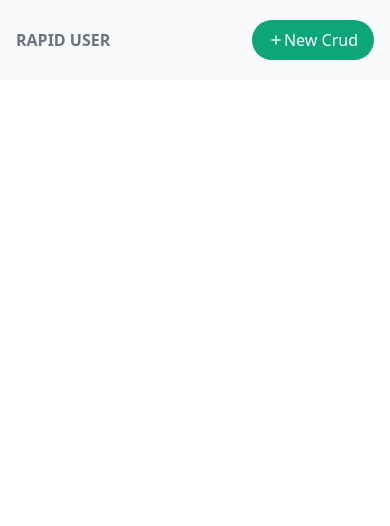
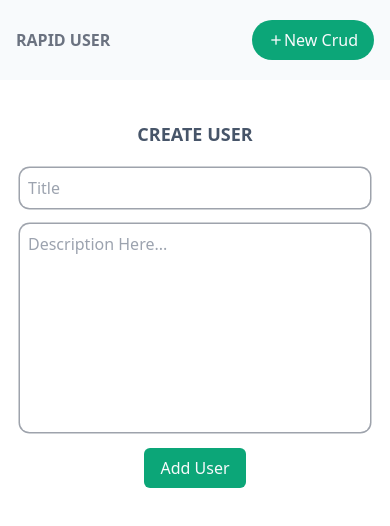
Before and after one commit to okorojames/rapid-users-frontend, a React (Vite) app: page /new-user in a window 390 px wide. Shown: the top 526 px of the page. Built offline with nearby package versions, Linux system fonts and the light colour scheme.

Commit message:
fixed some issues with mobile resoonsive display

```diff
--- a/src/App.jsx
+++ b/src/App.jsx
@@ -1,13 +1,17 @@
 import { Route, Routes } from "react-router-dom";
 import Home from "./Home";
 import Header from "./Header";
+import NewUser from "./NewUser";
+import UpdateUser from "./UpdateUser";
 
 const App = () => {
   return (
-    <main className="container mx-auto">
+    <main className="relative">
       <Header />
       <Routes>
         <Route exact path="/" element={<Home />} />
+        <Route exact path="/new-user" element={<NewUser />} />
+        <Route exact path="/update-user/:id" element={<UpdateUser />} />
       </Routes>
     </main>
   );
--- /dev/null
+++ b/src/DeletedContext.jsx
@@ -0,0 +1,14 @@
+import { createContext, useState } from "react";
+
+export const DeletedContext = createContext();
+const DeletedContextProvider = ({ children }) => {
+  // states
+  const [deleted, setDeleted] = useState(false);
+  return (
+    <DeletedContext.Provider value={{ deleted, setDeleted }}>
+      {children}
+    </DeletedContext.Provider>
+  );
+};
+
+export default DeletedContextProvider;
--- a/src/Header.jsx
+++ b/src/Header.jsx
@@ -1,14 +1,23 @@
 import React from "react";
+import { Link, useNavigate } from "react-router-dom";
 
 const Header = () => {
+  const navigate = useNavigate();
   return (
-    <nav className="flex justify-between items-center mb-10 py-5 px-4 bg-slate-50">
-      <h3 className="uppercase font-bold text-gray-500">Rapid User</h3>
-      <button className="nav__btn flex items-center text-slate-50 py-2 px-4 rounded-full">
-        <i className="bx bx-plus"></i>
-        <p>New Crud</p>
-      </button>
-    </nav>
+    <header className="bg-slate-50 sticky top-0 z-10">
+      <nav className="flex justify-between items-center mb-10 py-5 px-4 container mx-auto ">
+        <Link to="/">
+          <h3 className="uppercase font-bold text-gray-500">Rapid User</h3>
+        </Link>
+        <button
+          className="nav__btn flex items-center text-slate-50 py-2 px-4 rounded-full"
+          onClick={() => navigate("/new-user")}
+        >
+          <i className="bx bx-plus"></i>
+          <p>New Crud</p>
+        </button>
+      </nav>
+    </header>
   );
 };
 
--- a/src/Home.jsx
+++ b/src/Home.jsx
@@ -1,8 +1,12 @@
-import React from "react";
+import React, { useContext } from "react";
 import useFetch from "./useFetch";
 import UserCard from "./assets/UserCard";
+import { DeletedContext } from "./DeletedContext";
 
 const Home = () => {
+  // states
+  const { deleted, setDeleted } = useContext(DeletedContext);
+
   // fetching theh data
   const {
     data: users,
@@ -10,12 +14,42 @@ const Home = () => {
     error,
   } = useFetch("http://localhost:4000/api/rapid/users/");
 
+  // handle re-fetch data again
+  const handleReFetch = async () => {
+    try {
+      const { data: users } = useFetch(
+        "http://localhost:4000/api/rapid/users/"
+      );
+      setDeleted(!deleted);
+    } catch (err) {
+      console.log(err);
+    }
+  };
+
   // rendering the data
   return (
     <>
       {loading && <p>Loading...</p>}
       {error && <p>{error}</p>}
-      <div className="flex flex-col gap-3 user__row">
+      {deleted === true ? (
+        <div className="overlay_wrapper">
+          <div className="overlay bg-slate-500 fixed top-0 left-0 right-0 bottom-0 z-30 opacity-80"></div>
+          <div className="overlay_text flex flex-col gap-4 fixed z-50 bg-slate-50 py-5 px-5 rounded-md">
+            <p className=" text-xl font-bold capitalize">
+              User has been sucessfully deleted
+            </p>
+            <button
+              className=" text-slate-100 bg-slate-600 self-center py-2 px-4 rounded-md"
+              onClick={handleReFetch}
+            >
+              OK
+            </button>
+          </div>
+        </div>
+      ) : (
+        <></>
+      )}
+      <div className="flex flex-col gap-3 user__row mb-6">
         {users && users.map((user) => <UserCard key={user._id} user={user} />)}
       </div>
     </>
--- /dev/null
+++ b/src/NewUser.jsx
@@ -0,0 +1,65 @@
+import React, { useState } from "react";
+import { useNavigate } from "react-router-dom";
+
+const NewUser = () => {
+  const navigate = useNavigate();
+  // states
+  const [title, setTitle] = useState();
+  const [desc, setDesc] = useState();
+
+  //user data
+  const user_data = { title, desc };
+
+  // handle post user
+  const handlePostUser = async (e) => {
+    e.preventDefault();
+    try {
+      const res = await fetch("http://localhost:4000/api/rapid/post-user", {
+        method: "POST",
+        headers: {
+          "Content-Type": "application/json",
+        },
+        body: JSON.stringify(user_data),
+      });
+      if (res.ok) {
+        navigate("/");
+      }
+    } catch (err) {
+      console.log(err);
+    }
+  };
+
+  // displayign the form
+  return (
+    <div className="new_user_section px-5">
+      <div className="container mx-auto">
+        <div className="text-center my-5 font-bold text-lg text-slate-600">
+          CREATE USER
+        </div>
+        <form className="flex flex-col gap-4">
+          <input
+            className="form__input"
+            type="text"
+            placeholder="title"
+            onChange={(e) => setTitle(e.target.value)}
+          />
+          <textarea
+            className="form__input resize-none"
+            placeholder="description here..."
+            rows="8"
+            onChange={(e) => setDesc(e.target.value)}
+          ></textarea>
+          <button
+            className="rounded-md self-center py-2 px-4 text-slate-50"
+            style={{ backgroundColor: "#0ca678" }}
+            onClick={handlePostUser}
+          >
+            Add User
+          </button>
+        </form>
+      </div>
+    </div>
+  );
+};
+
+export default NewUser;
--- /dev/null
+++ b/src/UpdateUser.jsx
@@ -0,0 +1,91 @@
+import React, { useEffect, useState } from "react";
+import { useNavigate, useParams } from "react-router-dom";
+import useFetch from "./useFetch";
+
+const UpdateUser = () => {
+  // id
+  const { id } = useParams();
+
+  // states
+  const [title, setTitle] = useState();
+  const [desc, setDesc] = useState();
+  const [data, setData] = useState();
+
+  // new user data
+  const new_user_data = { title, desc };
+
+  // navigate
+  const navigate = useNavigate();
+
+  // fetch single user with the id
+  useEffect(() => {
+    const getUser = async () => {
+      const res = await fetch(`http://localhost:4000/api/rapid/user/${id}`);
+      const data = await res.json();
+      setData(data);
+      setTitle(data.title);
+      setDesc(data.desc);
+    };
+    getUser();
+  }, []);
+
+  // handle post user upadte details
+  const handleUpdateUser = async (e) => {
+    e.preventDefault();
+    try {
+      const res = await fetch(
+        `http://localhost:4000/api/rapid/update-user/${id}`,
+        {
+          method: "PATCH",
+          headers: {
+            "Content-Type": "application/json",
+          },
+          body: JSON.stringify(new_user_data),
+        }
+      );
+      if (res.ok) {
+        navigate("/");
+      }
+    } catch (err) {
+      console.log(err);
+    }
+  };
+
+  // dislaying the update user form
+  return (
+    <div className="new_user_section px-5">
+      {data && (
+        <div className="container mx-auto">
+          <div className="text-center my-5 font-bold text-lg text-slate-600">
+            UPDATE USER
+          </div>
+          <form className="flex flex-col gap-4">
+            <input
+              className="form__input"
+              type="text"
+              placeholder="title"
+              onChange={(e) => setTitle(e.target.value)}
+              value={title}
+            />
+            <textarea
+              className="form__input resize-none"
+              placeholder="description here..."
+              rows="8"
+              onChange={(e) => setDesc(e.target.value)}
+              value={desc}
+            ></textarea>
+            <button
+              className="rounded-md self-center py-2 px-4 text-slate-50"
+              style={{ backgroundColor: "#0ca678" }}
+              onClick={handleUpdateUser}
+            >
+              Update User
+            </button>
+          </form>
+        </div>
+      )}
+    </div>
+  );
+};
+
+export default UpdateUser;
--- a/src/assets/UserCard.jsx
+++ b/src/assets/UserCard.jsx
@@ -1,4 +1,6 @@
-import React, { useRef } from "react";
+import React, { useContext, useRef, useState } from "react";
+import { Link } from "react-router-dom";
+import { DeletedContext } from "../DeletedContext";
 
 const UserCard = ({ user }) => {
   // references
@@ -9,20 +11,37 @@ const UserCard = ({ user }) => {
     delete__toggle.current.classList.toggle("toggle__btns");
   };
 
+  // states
+  const { deleted, setDeleted } = useContext(DeletedContext);
+
   // handle delete user
   const handleDeleteUser = async () => {
     try {
-      await fetch(`http://localhost:4000/api/rapid/delete-user/${user._id}`, {
+      const res = await fetch(
+        `http://localhost:4000/api/rapid/delete-user/${user._id}`,
+        {
           method: "DELETE",
-      });
-      location.reload();
+        }
+      );
+      if (res.ok) {
+        setDeleted(!deleted);
+      }
     } catch (err) {
       console.log(err);
     }
   };
 
+  // date options
+  const date_options = {
+    weekday: "long",
+    year: "numeric",
+    month: "short",
+    day: "numeric",
+  };
+
   // rendering the data
   return (
+    <div className="user_card_section px-4">
       <div className="bg-slate-100 rounded-lg py-5 px-6">
         <div className="user__header flex justify-between items-center">
           <h3 className="user__title font-bold capitalize text-slate-700">
@@ -34,17 +53,31 @@ const UserCard = ({ user }) => {
               className="flex items-center gap-3 rounded-full py-1 px-2 ease-in duration-300 delete__and__edit"
               ref={delete__toggle}
             >
+              <Link to={`/update-user/${user._id}`}>
                 <i className="bx bxs-edit-alt text-lg"></i>
+              </Link>
               <i
-              className="bx bxs-trash text-red-500 text-lg"
+                className="bx bxs-trash text-red-500 text-lg cursor-pointer"
                 onClick={() => handleDeleteUser(user._id)}
               ></i>
             </div>
             <i
-            className="bx bx-dots-vertical-rounded text-slate-500 text-xl"
+              className="bx bx-dots-vertical-rounded text-slate-500 text-xl cursor-pointer"
               onClick={toggleBtns}
             ></i>
           </div>
+        </div>
+
+        {/*  */}
+        <p className="text-slate-700 break-words" style={{ fontWeight: "500" }}>
+          <span className="text-slate-400 font-semibold me-2">
+            Description:
+          </span>
+          {user.desc}
+        </p>
+        <p className="mt-2 text-slate-400 opacity-70">
+          {new Date(user.createdAt).toLocaleTimeString("en-us", date_options)}
+        </p>
       </div>
     </div>
   );
--- a/src/index.css
+++ b/src/index.css
@@ -4,6 +4,18 @@
 * {
   margin: 0;
   padding: 0;
+}
+body {
+  position: relative;
+  overflow-x: hidden;
+}
+body::-webkit-scrollbar {
+  width: 5.5px;
+  background-color: #c7f9ea;
+}
+body::-webkit-scrollbar-thumb {
+  background-color: #0ca678;
+  border-radius: 100px;
 }
 .nav__btn {
   background: #0ca678;
@@ -21,3 +33,24 @@
   position: relative;
   right: 0;
 }
+.form__input,
+.form__input:hover,
+.form__input:active {
+  border: 0 !important;
+  outline: 0 !important;
+  box-shadow: 0 0 0 1.5px rgba(107, 114, 128, 0.65);
+  width: 100%;
+  border-radius: 0.6rem;
+  padding: 8px 0 8px 8px;
+}
+.form__input::placeholder {
+  text-transform: capitalize;
+}
+.overlay {
+  filter: blur(30%) !important;
+}
+.overlay_text {
+  top: 50%;
+  left: 50%;
+  transform: translate(-50%, -50%);
+}
--- a/src/main.jsx
+++ b/src/main.jsx
@@ -3,9 +3,12 @@ import ReactDOM from "react-dom/client";
 import App from "./App.jsx";
 import "./index.css";
 import { BrowserRouter } from "react-router-dom";
+import DeletedContextProvider from "./DeletedContext.jsx";
 
 ReactDOM.createRoot(document.getElementById("root")).render(
   <BrowserRouter>
-    <App />
+    <DeletedContextProvider>
+      <App />
+    </DeletedContextProvider>
   </BrowserRouter>
 );
```
Lines whose indentation alone changed are shown as unchanged.
